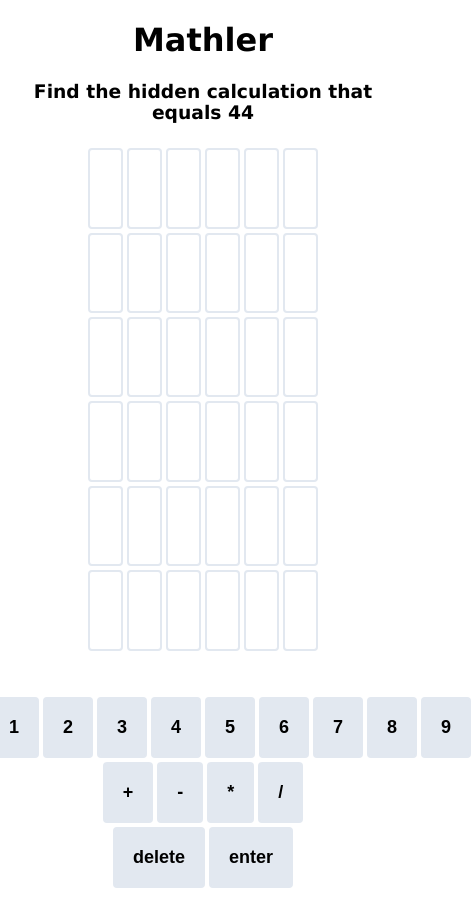
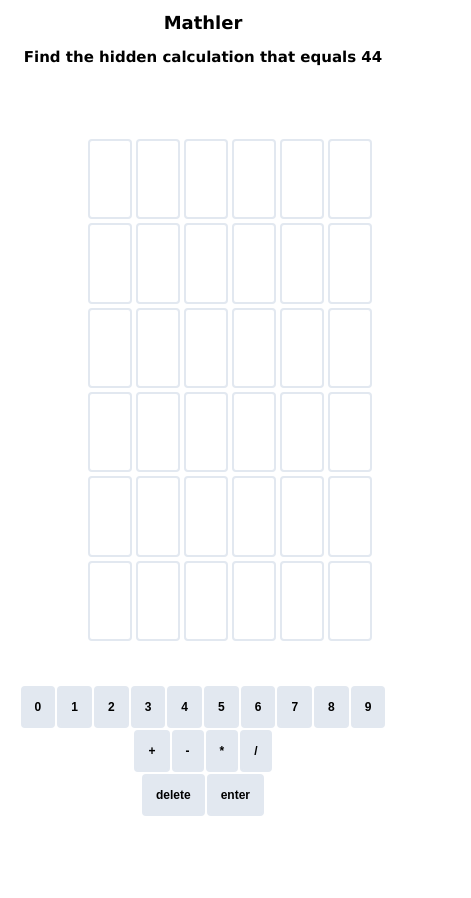
Before and after one commit to Matt-Dionis/mathler-react-typescript, a React (Create React App) app: page / in a window 390 px wide. Shown: the whole page, 471 px wide, since content can reach past the window. After the commit the page ends 844 px from the top, so only its background shows below. Built offline with nearby package versions, Linux system fonts and the light colour scheme.

Commit message:
Improve layout

```diff
--- a/src/components/Box/index.module.css
+++ b/src/components/Box/index.module.css
@@ -6,6 +6,8 @@
   display: flex;
   justify-content: center;
   flex-direction: column;
+  min-width: 40px;
+  max-width: 200px;
 }
 
 .active-populated {
--- a/src/components/Header/index.module.css
+++ b/src/components/Header/index.module.css
@@ -8,3 +8,21 @@
 .description {
   font-family: Verdana, Geneva, Tahoma, sans-serif;
 }
+
+.title {
+  font-size: 18px;
+}
+
+.description {
+  font-size: 15px;
+}
+
+.button {
+  background-color: lightblue;
+  font-weight: bold;
+  padding: 15px;
+  font-size: 15px;
+  border: 2px solid lightblue;
+  border-radius: 0.25rem;
+  cursor: pointer;
+}
--- a/src/components/Header/index.tsx
+++ b/src/components/Header/index.tsx
@@ -15,7 +15,7 @@
           <h3 className={headerStyles.description}>
             Congratulations!!!
           </h3>
-          <button onClick={startRandomGame}>Start new game</button>
+          <button className={headerStyles.button} onClick={startRandomGame}>Start new game</button>
         </>
       )}
       {status.complete && !status.success && (
@@ -23,15 +23,7 @@
           <h3 className={headerStyles.description}>
             Try again with a new challenge?
           </h3>
-          <button onClick={startRandomGame}>Start new game</button>
-        </>
-      )}
-      {status.complete && status.success && (
-        <>
-          <h3 className={headerStyles.description}>
-            Congratulations!!!
-          </h3>
-          <button></button>
+          <button className={headerStyles.button} onClick={startRandomGame}>Start new game</button>
         </>
       )}
       {!status.complete && (
--- a/src/components/Key/index.module.css
+++ /dev/null
@@ -1,34 +0,0 @@
-.button {
-  background-color: #e2e8f0;
-  font-weight: bold;
-  padding: 18px;
-  margin: 2px;
-  font-size: 18px;
-  border: 2px solid #e2e8f0;
-  border-radius: 0.25rem;
-  cursor: pointer;
-}
-
-.button:active,
-.button:hover {
-  background-color: #cbd5e1;
-  border-color: #cbd5e1;
-}
-
-.button.exact-match:active,
-.button.exact-match:hover {
-  background-color: #15803d;
-  border-color: #15803d;
-}
-
-.button.loose-match:active,
-.button.loose-match:hover {
-  background-color: #a16207;
-  border-color: #a16207;
-}
-
-.button.no-match:active,
-.button.no-match:hover {
-  background-color: #94a3b8;
-  border-color: #94a3b8;
-}
--- a/src/components/Key/index.tsx
+++ b/src/components/Key/index.tsx
@@ -1,5 +1,3 @@
-import keyStyles from './index.module.css'
-
 import React from 'react'
 import { useGameContext } from '../../providers/game'
 
@@ -45,6 +43,6 @@
 
   return (
     // eslint-disable-next-line @typescript-eslint/restrict-template-expressions
-    <button onClick={onSelectKey} className={`${keyStyles.button} ${keyStyles[matchStatusClass]}`}>{keyType}</button>
+    <button onClick={onSelectKey} className={`button ${matchStatusClass}`}>{keyType}</button>
   )
 }
--- a/src/styles.css
+++ b/src/styles.css
@@ -1,3 +1,46 @@
+.button {
+  background-color: #e2e8f0;
+  font-weight: bold;
+  padding: 18px;
+  margin: 2px;
+  font-size: 18px;
+  border: 2px solid #e2e8f0;
+  border-radius: 0.25rem;
+  cursor: pointer;
+}
+
+@media (max-width: 600px) {
+  .button {
+    padding: 12px;
+    margin: 1px;
+    font-size: 12px;
+  }
+}
+
+.button:active,
+.button:hover {
+  background-color: #cbd5e1;
+  border-color: #cbd5e1;
+}
+
+.button.exact-match:active,
+.button.exact-match:hover {
+  background-color: #15803d;
+  border-color: #15803d;
+}
+
+.button.loose-match:active,
+.button.loose-match:hover {
+  background-color: #a16207;
+  border-color: #a16207;
+}
+
+.button.no-match:active,
+.button.no-match:hover {
+  background-color: #94a3b8;
+  border-color: #94a3b8;
+}
+
 .exact-match {
   background-color: #22c55e;
   border-color: #22c55e;
```
